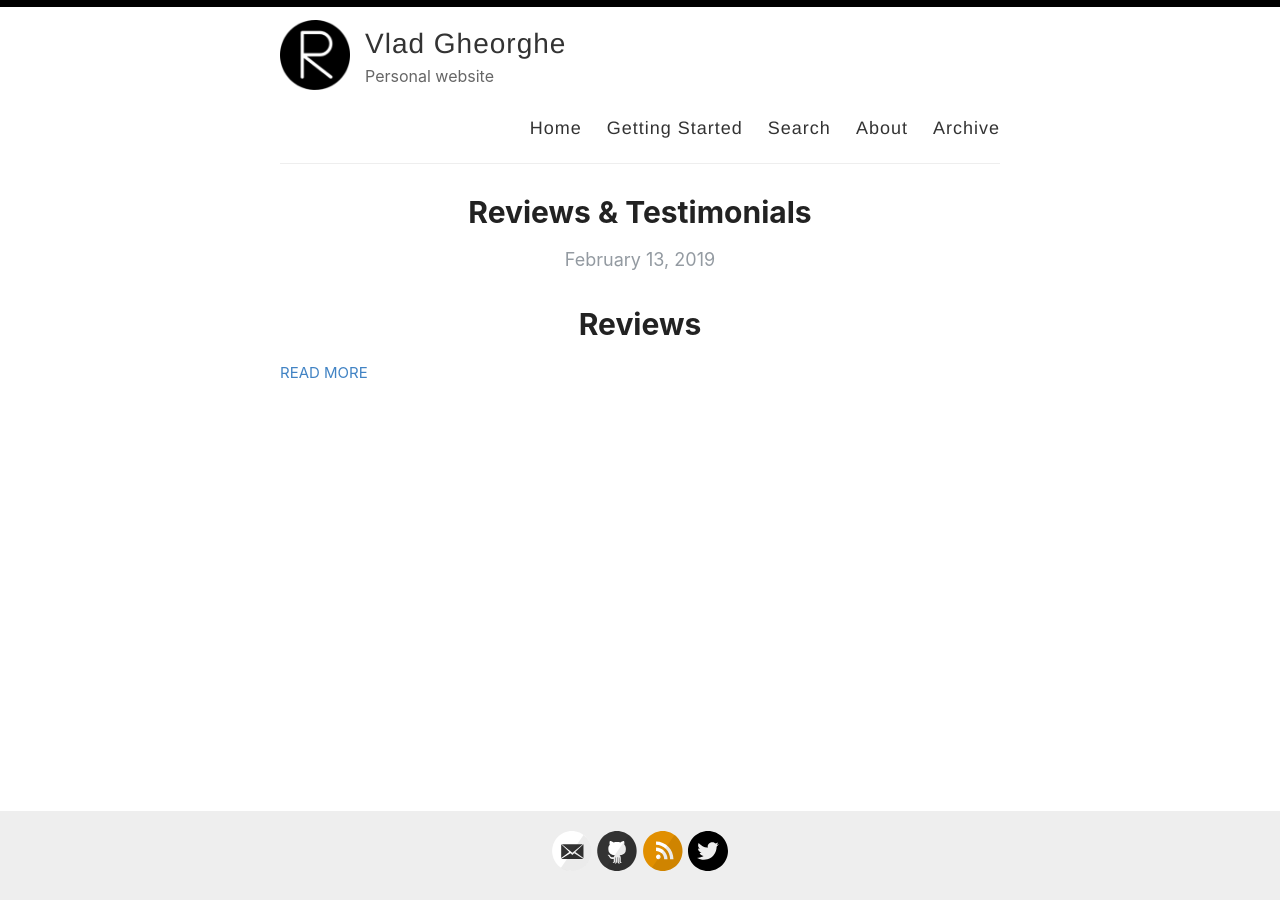
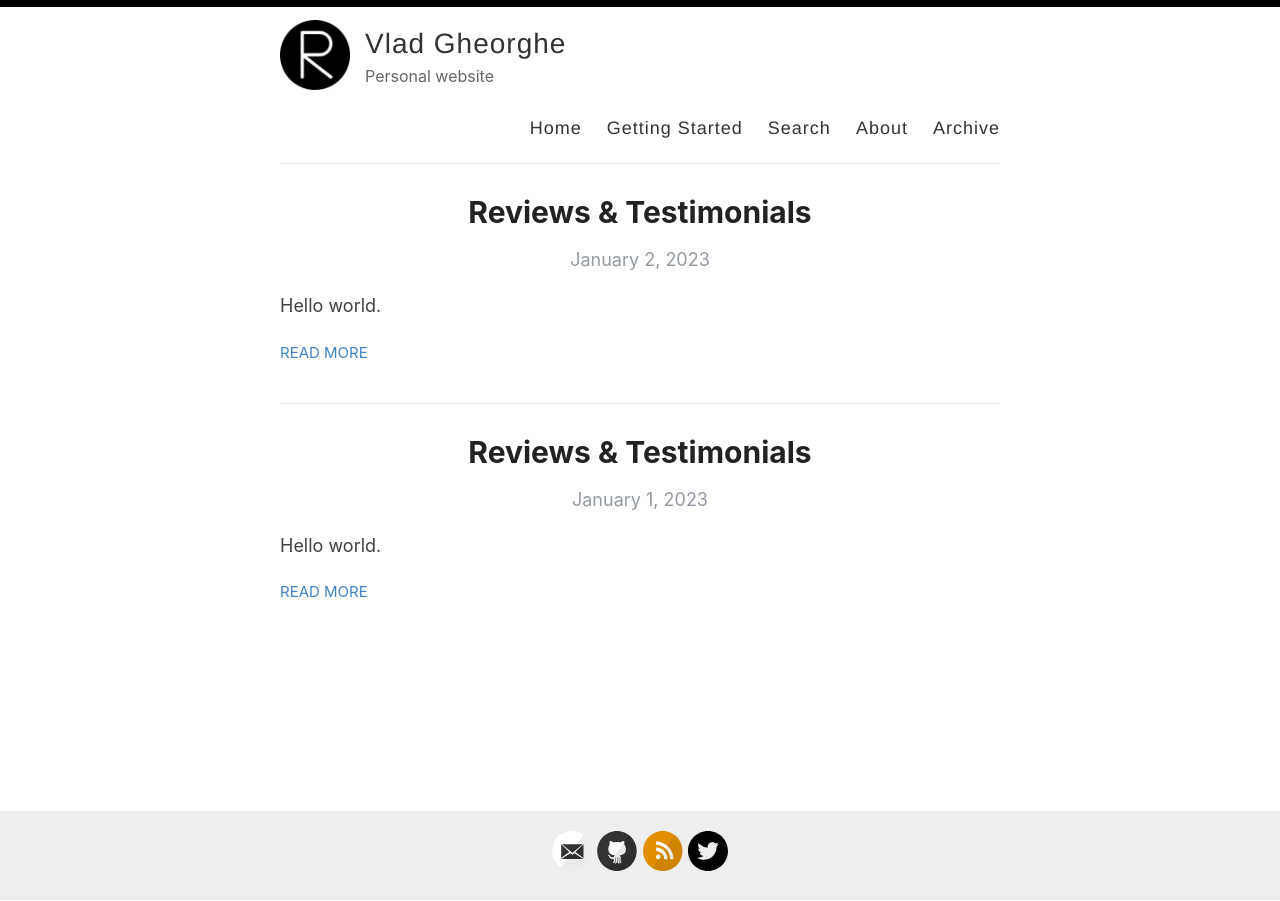
Before and after one commit to vlad-ds/vlad-ds.github.io, a Jekyll site: the page built from index.html, in a window 1280 px wide. Built offline with Jekyll 4.4.1, drawn with Linux system fonts in a browser that asks for light colours; the list of posts is cut into pages by our own code.

Commit message:
Set up posts

```diff
--- /dev/null
+++ b/_posts/2023-01-02-reviews.md
@@ -0,0 +1,7 @@
+---
+layout: post
+title: Reviews & Testimonials
+categories: [Miscellaneous, Jekyll]
+---
+
+Hello world.
```
Also changed, not shown: _posts/2023-01-01-achievements.md (renamed from _posts/2019-02-13-reviews.md, +0 -2 lines), _posts/2023-01-03.md (added, +7 -0 lines), _posts/achievements.md (deleted, +0 -3 lines), _posts/collaborate.md (deleted, +0 -3 lines).
